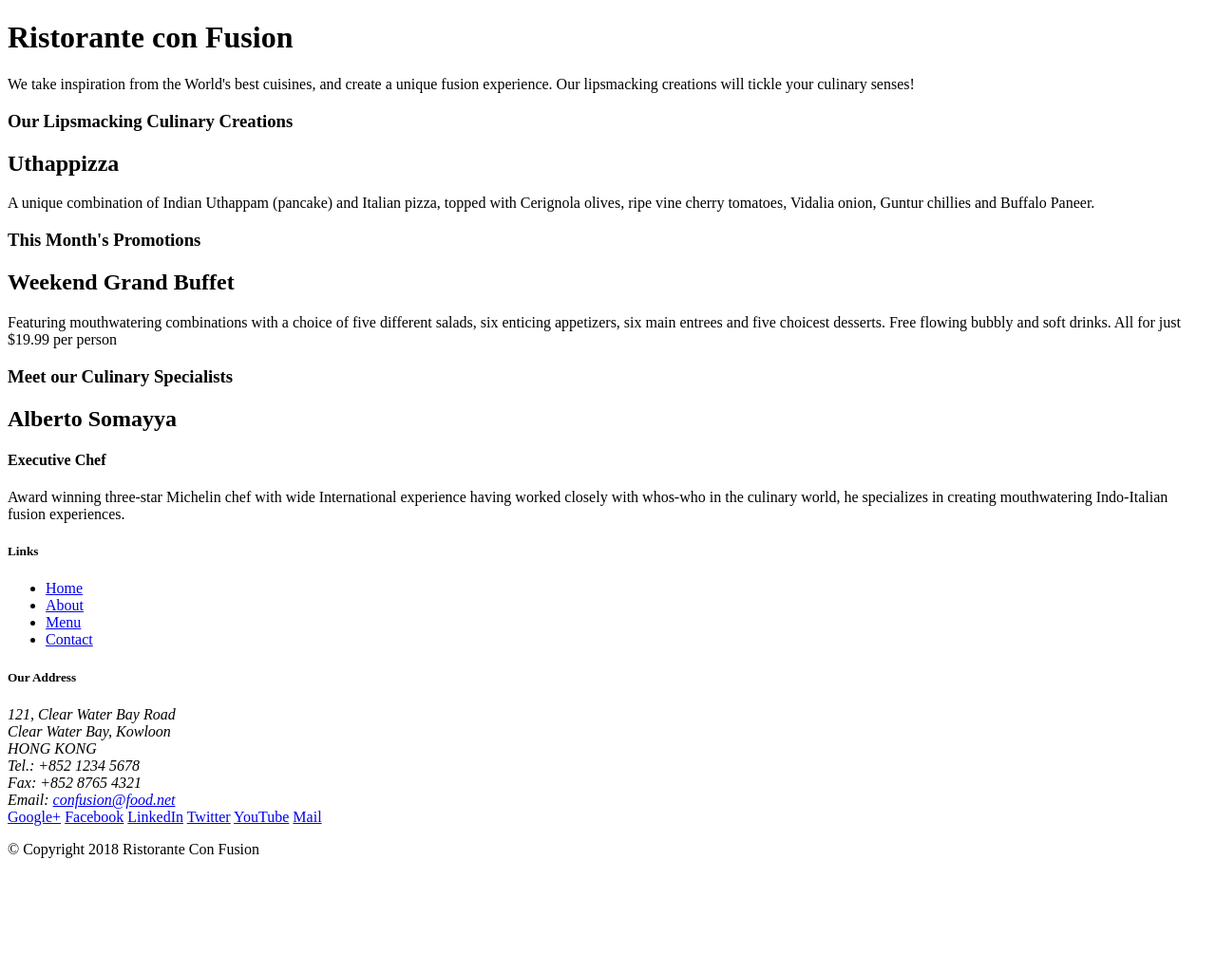
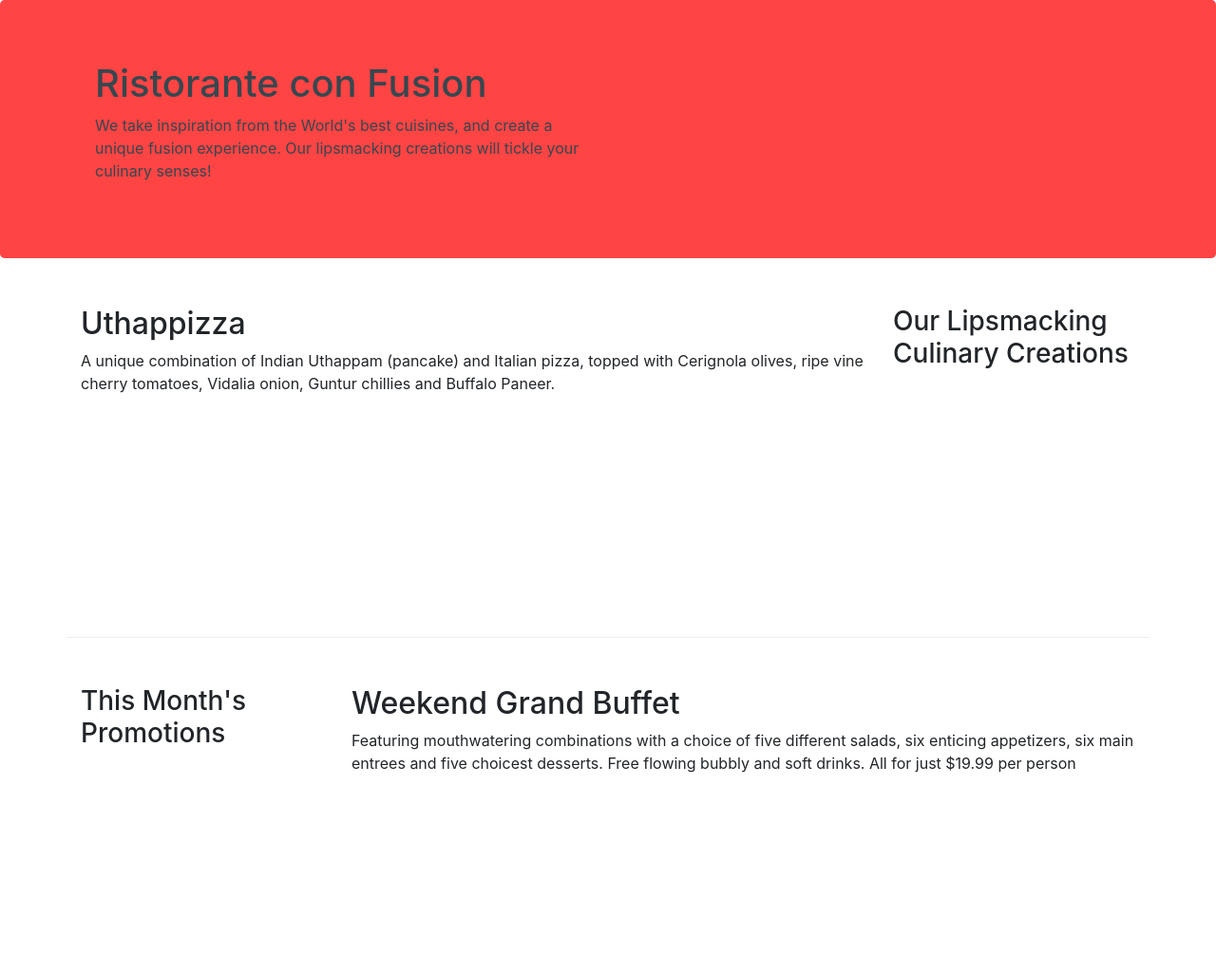
Before and after one commit to jainmayank373/Bootstrap-Restra, a website: page index.html in a window 1280 px wide. Shown: the top 1024 px of the page at 95% size. Before the commit the page ends 920 px from the top, so only its background shows below. Drawn offline with nearby package versions, Linux system fonts and the light colour scheme.

Commit message:
Bootstrap grid

```diff
--- /dev/null
+++ b/CSS/style.css
@@ -0,0 +1,29 @@
+.row-header{
+    margin: 0px auto;
+    padding: 0px auto;
+
+}
+.row-content{
+    margin: :0px auto;
+    padding: 50px 0px 50px 0px;
+    border-bottom: 1px ridge;
+    min-height:400px;
+}
+.footer{
+    background-color: #d1c4e9;
+    margin: 0px auto;
+    padding: 20px 0px 20px 0px;
+}
+.jumbotron{
+    padding: 70px 30 px 70 px 30px;
+    margin:0px auto;
+    background: #ff4444;
+    color: #37474F;
+
+}
+
+address{
+    font-size: 80%;
+    margin: 0px;
+    color: #0f0f0f;
+}
--- a/index.html
+++ b/index.html
@@ -2,51 +2,55 @@
 <html lang="en">
 
 <head>
+    <meta charset="utf-8">
+    <meta name="viewport">
     <title>Ristorante Con Fusion</title>
+    <link rel="stylesheet"     type="text/css" href="node_modules/bootstrap/dist/css/bootstrap.min.css">
+    <link rel="stylesheet" type="text/css" href="CSS/style.css">
 </head>
 
 <body>
 
-    <header>
-        <div>
-            <div>
-                <div>
+    <header class="jumbotron">
+        <div class="container">
+            <div class="row row-header">
+                <div class="col12 col-sm-6">
                     <h1>Ristorante con Fusion</h1>
                     <p>We take inspiration from the World's best cuisines, and create a unique fusion experience. Our lipsmacking creations will tickle your culinary senses!</p>
                 </div>
-                <div>
+                <div class="col-12 col-sm">
                 </div>
             </div>
         </div>
     </header>
 
-    <div>
-        <div>
-            <div>
+    <div class="container">
+        <div class="row row-content alig-items-center">
+            <div class="col-12 col-sm-4 order-sm-last col-md-3">
                 <h3>Our Lipsmacking Culinary Creations</h3>
             </div>
-            <div>
+            <div class="col col-sm order-sm-first col-md">
                 <h2>Uthappizza</h2>
                 <p>A unique combination of Indian Uthappam (pancake) and Italian pizza, topped with Cerignola olives, ripe vine cherry tomatoes, Vidalia onion, Guntur chillies and Buffalo Paneer.</p>
             </div>
         </div>
 
 
-        <div>
-            <div>
+        <div class="row row-content align-item-center">
+            <div class="col-12 col-sm-4 col-md-3">
                 <h3>This Month's Promotions</h3>
             </div>
-            <div>
+            <div class="col col-sm col-md">
                 <h2>Weekend Grand Buffet</h2>
                 <p>Featuring mouthwatering combinations with a choice of five different salads, six enticing appetizers, six main entrees and five choicest desserts. Free flowing bubbly and soft drinks. All for just $19.99 per person </p>
             </div>
         </div>
 
-        <div>
-            <div>
+        <div class="row alin-item-center">
+            <div class="col-12 col-sm-4 order-sm-last col-md-3">
                 <h3>Meet our Culinary Specialists</h3>
             </div>
-            <div>
+            <div class="col col-sm order-sm-first col-md">
                 <h2>Alberto Somayya</h2>
                 <h4>Executive Chef</h4>
                 <p>Award winning three-star Michelin chef with wide International experience having worked closely with whos-who in the culinary world, he specializes in creating mouthwatering Indo-Italian fusion experiences. </p>
@@ -54,19 +58,19 @@
         </div>
     </div>
 
-    <footer>
-        <div>
-            <div>
-                <div>
+    <footer class="footer">
+        <div class="container">
+            <div class="row">
+                <div class="col-4 offset-1 col-sm-2">
                     <h5>Links</h5>
-                    <ul>
+                    <ul class="list-unstyled">
                         <li><a href="#">Home</a></li>
                         <li><a href="#">About</a></li>
                         <li><a href="#">Menu</a></li>
                         <li><a href="#">Contact</a></li>
                     </ul>
                 </div>
-                <div>
+                <div class="col-7 col-sm-5">
                     <h5>Our Address</h5>
                     <address>
 		              121, Clear Water Bay Road<br>
@@ -77,8 +81,8 @@
 		              Email: <a href="mailto:confusion@food.net">confusion@food.net</a>
 		           </address>
                 </div>
-                <div>
-                    <div>
+                <div class="col-12 col-sm-4 align-self-center">
+                    <div class="text-center">
                         <a href="http://google.com/+">Google+</a>
                         <a href="http://www.facebook.com/profile.php?id=">Facebook</a>
                         <a href="http://www.linkedin.com/in/">LinkedIn</a>
@@ -88,14 +92,16 @@
                     </div>
                 </div>
            </div>
-           <div>
-                <div>
+           <div class="row justify-content-center">
+                <div class="col-auto">
                     <p>© Copyright 2018 Ristorante Con Fusion</p>
                 </div>
            </div>
         </div>
     </footer>
-
+    <script src="node_modules/jquery/dist/jquery.slim.min.js"></script>
+    <script src="node_modules/popper.js/dist/umd/popper.min.js"></script>
+    <script src="node_modules/bootstrap/dist/js/bootstrap.min.js"></script>
 </body>
 
 </html>
```
Also changed, not shown: package.json (+7 -2 lines), 2 other files.
